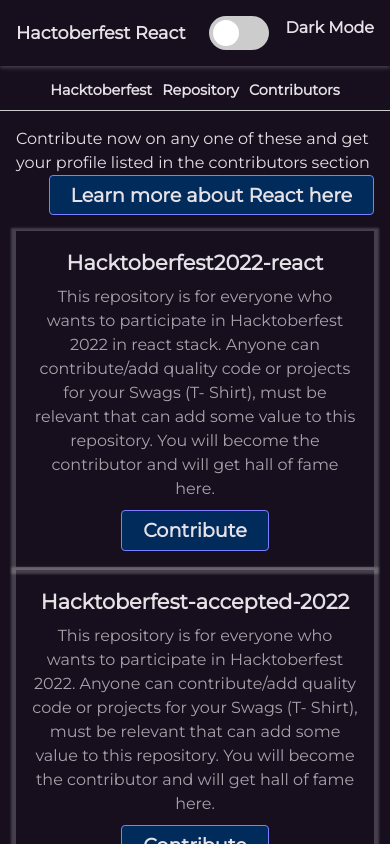
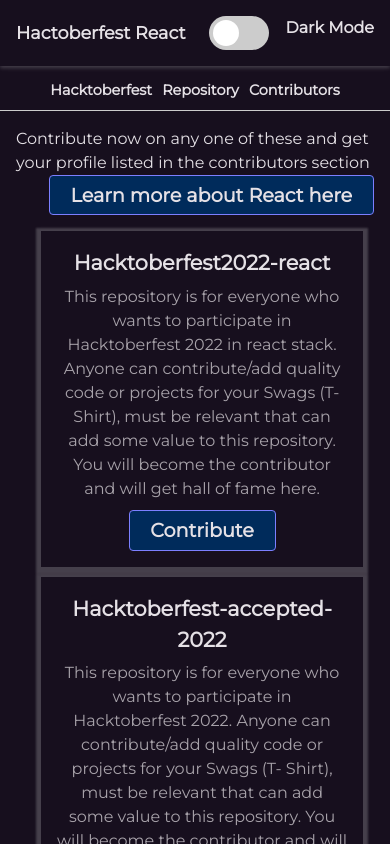
Before and after one commit to dikshantrajput/hacktoberfest-2022-react, a React (Create React App) app: page / in a window 390 px wide. Shown: the top 844 px of the page. Built offline with nearby package versions, Linux system fonts and the light colour scheme.

Commit message:
Contributor Cards Alginment Fixed in mobile

```diff
--- a/src/components/Header/index.jsx
+++ b/src/components/Header/index.jsx
@@ -53,7 +53,7 @@ function Header() {
       </nav>
       <div className="d-flex flex-row">
         <Mode />
-        {mode && <span class="fa fa-moon-o ms-3">Dark Mode</span>}
+        {mode && <span className="fa fa-moon-o ms-3">Dark Mode</span>}
         {mode || <span className="ms-3">Light Mode</span>}
       </div>
     </header>
--- a/src/components/RepoContributors/index.css
+++ b/src/components/RepoContributors/index.css
@@ -15,7 +15,7 @@
 }
 .contributor__container {
   display: flex;
-  justify-content: flex-between;
+  justify-content: space-between;
   flex-wrap: wrap;
   align-items: center;
 }
--- a/src/styled-components/ContributorCard/index.css
+++ b/src/styled-components/ContributorCard/index.css
@@ -34,7 +34,19 @@
 }
 
 .card__container{
-   flex: 0 0 32%;
-   margin: 1% 0;
+   /* flex: 0 0 32%; */
+   margin: 10px;
+    min-width: 29%;
+}
 
+@media screen and (max-width: 995px) {
+  .card__container{
+    min-width: 47%;
+  }
 }
+@media screen and (max-width: 747px) {
+  .card__container{
+    min-width: 90%;
+    margin: 10px 25px;
+  }
+}
```
